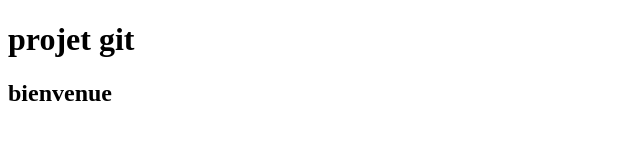
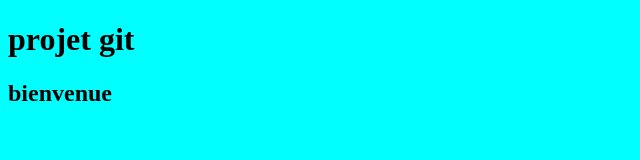
Before and after one commit to HAWOI/projet, a plain HTML site: page index.html in a window 1280 px wide. Shown: the whole page, without its empty margins (0-640 px from the left). Drawn offline with Linux system fonts and the light colour scheme.

Commit message:
jai mis une couleeur et fait la laison

```diff
--- a/css/style.css
+++ b/css/style.css
@@ -0,0 +1,3 @@
+body{
+    background-color: aqua;
+}
--- a/index.html
+++ b/index.html
@@ -4,7 +4,9 @@
     <meta charset="UTF-8">
     <meta http-equiv="X-UA-Compatible" content="IE=edge">
     <meta name="viewport" content="width=, initial-scale=1.0">
+
     <title>git</title>
+    <link rel="stylesheet" href="css/style.css" />
 </head>
 <body>
     <h1> projet git</h1>
```
